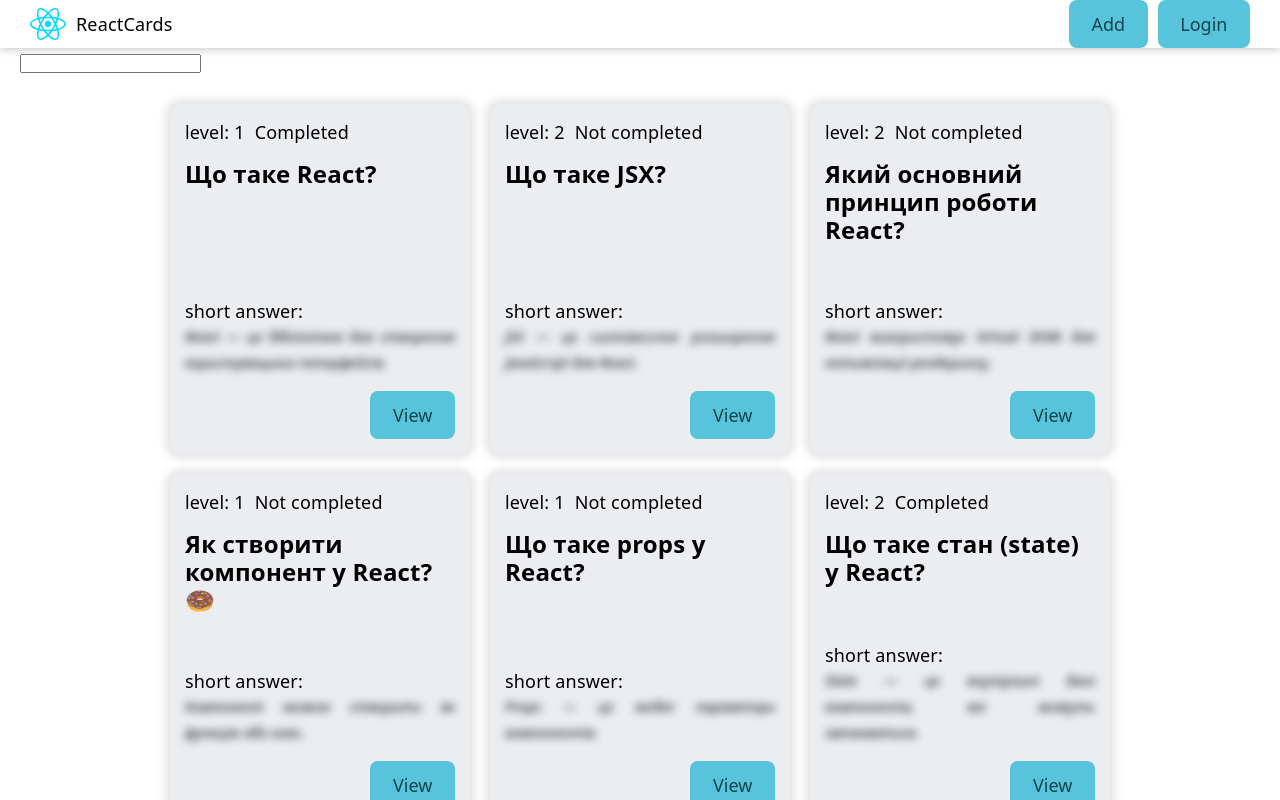
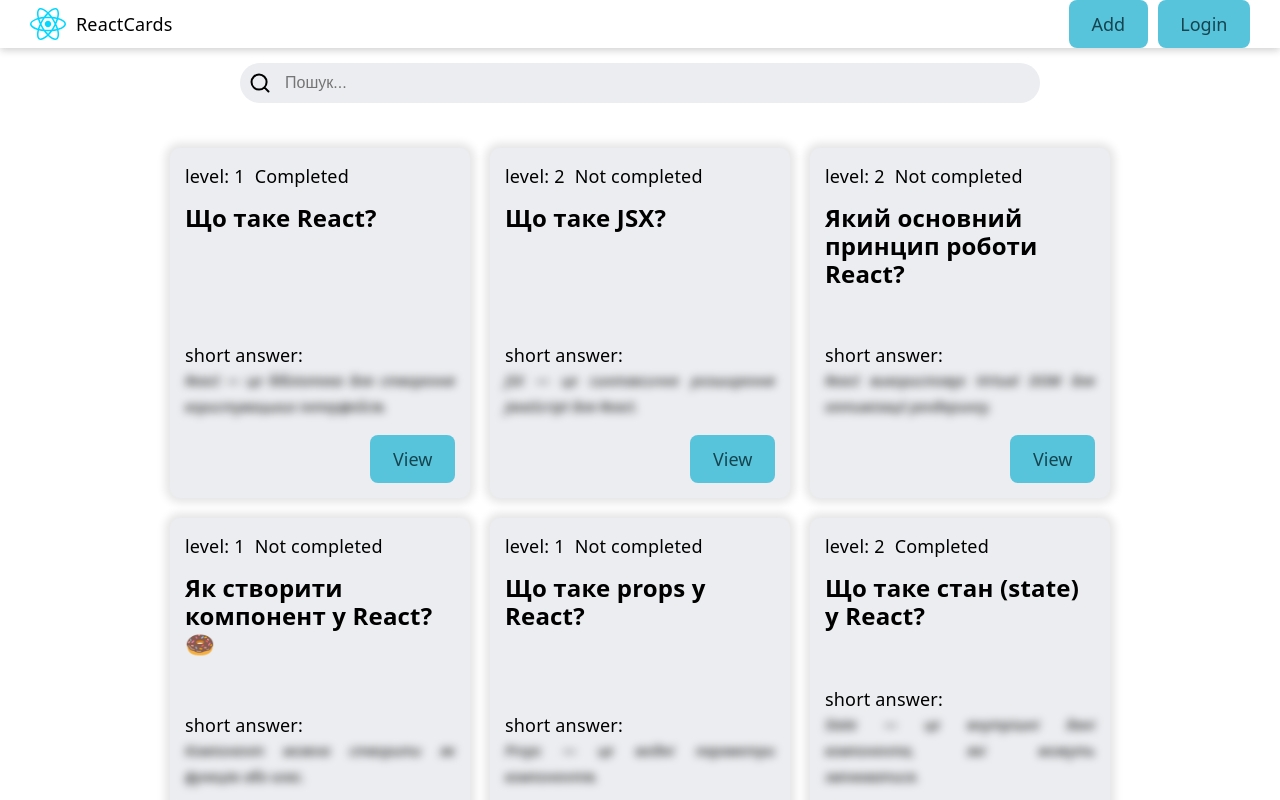
Before and after one commit to YaroslavPrystupluk/react-app-course, a React (Vite) app: page / in a window 1280 px wide. Built offline with nearby package versions, Linux system fonts and the light colour scheme; data requests are answered from the project's data file.

Commit message:
add searchInput

```diff
--- /dev/null
+++ b/src/components/SearchInput/SearchInput.jsx
@@ -0,0 +1,25 @@
+import { useId } from "react";
+import { SearchIcon } from "../icons.jsx";
+import s from "./index.module.css";
+
+const SearchInput = ({ value, onChange }) => {
+  const inputId = useId();
+
+  return (
+    <div className={s.inputWrapper}>
+      <label htmlFor={inputId}>
+        <SearchIcon className={s.searchIcon} />
+      </label>
+      <input
+        className={s.input}
+        type="text"
+        id={inputId}
+        value={value}
+        onChange={onChange}
+        placeholder="Пошук..."
+      />
+    </div>
+  );
+};
+
+export default SearchInput;
--- /dev/null
+++ b/src/components/SearchInput/index.js
@@ -0,0 +1 @@
+export { default as SearchInput } from "./SearchInput.jsx";
--- /dev/null
+++ b/src/components/SearchInput/index.module.css
@@ -0,0 +1,24 @@
+.inputWrapper {
+  width: 100%;
+  height: 40px;
+  border-radius: 20px;
+  background: var(--card-bg-color);
+  position: relative;
+}
+
+.searchIcon {
+  position: absolute;
+  top: 10px;
+  left: 10px;
+}
+
+.input {
+  width: 100%;
+  height: 100%;
+  padding: 12px 12px 12px 45px;
+  border: none;
+  outline: none;
+  background-color: transparent;
+  font-size: 16px;
+  color: var(--text-color);
+}
--- /dev/null
+++ b/src/components/icons.jsx
@@ -0,0 +1,15 @@
+export const SearchIcon = (props) => {
+  return (
+    <svg width="20" height="20" viewBox="0 0 20 20" {...props}>
+      <path
+        d="M14.386 14.386l4.0877 4.0877-4.0877-4.0877c-2.9418 2.9419-7.7115 2.9419-10.6533 0-2.9419-2.9418-2.9419-7.7115 0-10.6533 2.9418-2.9419 7.7115-2.9419 10.6533 0 2.9419 2.9418 2.9419 7.7115 0 10.6533z"
+        stroke="currentColor"
+        fill="none"
+        strokeWidth="2"
+        fillRule="evenodd"
+        strokeLinecap="round"
+        strokeLinejoin="round"
+      ></path>
+    </svg>
+  );
+};
--- a/src/page/HomePage/HomePage.jsx
+++ b/src/page/HomePage/HomePage.jsx
@@ -4,6 +4,7 @@
 import { useFetch } from "../../hooks/useFetch.jsx";
 import { QuestionsCardList } from "../../components/QuestionsCardList";
 import { Loader } from "../../components/Loader";
+import { SearchInput } from "../../components/SearchInput";
 
 import s from "./index.module.css";
 
@@ -33,7 +34,9 @@
 
   return (
     <>
-      <input type="text" value={searchValue} onChange={onSearchChangeHandler} />
+      <div className={s.controlContainer}>
+        <SearchInput value={searchValue} onChange={onSearchChangeHandler} />
+      </div>
       {isLoading && <Loader />}
       {error && <p>Error: {error}</p>}
       <QuestionsCardList cards={questions} />
--- a/src/page/HomePage/index.module.css
+++ b/src/page/HomePage/index.module.css
@@ -0,0 +1,10 @@
+.controlContainer {
+  width: 100%;
+  max-width: 800px;
+  margin: 0 auto;
+  padding: 15px 0;
+  display: flex;
+  justify-content: center;
+  align-items: center;
+  gap: 10px;
+}
```
